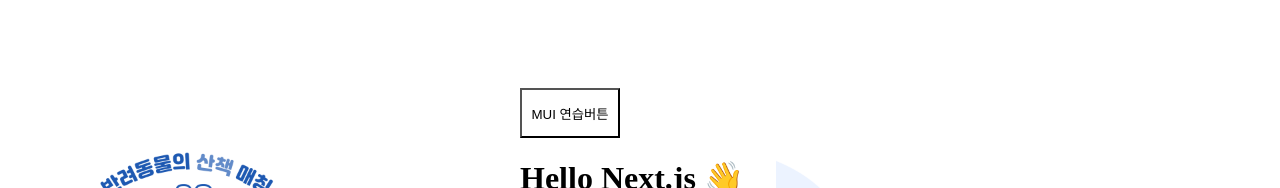
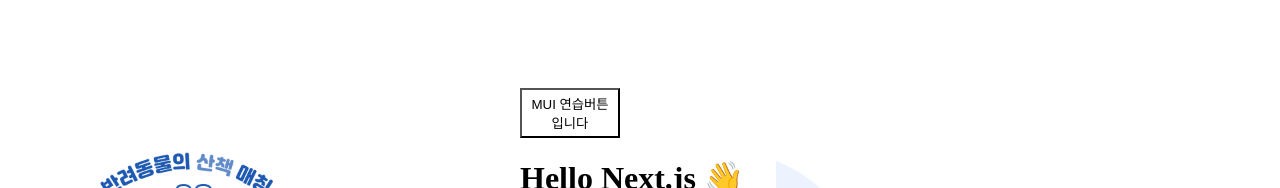
Before and after one commit to Jungki96/Re-Twogather, a Next.js app: page / in a window 1280 px wide. Shown: the top 188 px of the page. Built offline with nearby package versions, Linux system fonts and the light colour scheme.

Commit message:
one commit

```diff
--- a/pages/index.tsx
+++ b/pages/index.tsx
@@ -10,7 +10,7 @@ const IndexPage = () => (
         console.log("안뇽");
       }}
     >
-      MUI 연습버튼
+      MUI 연습버튼입니다
     </Button>
     <h1>Hello Next.js 👋</h1>
     <p>
```
